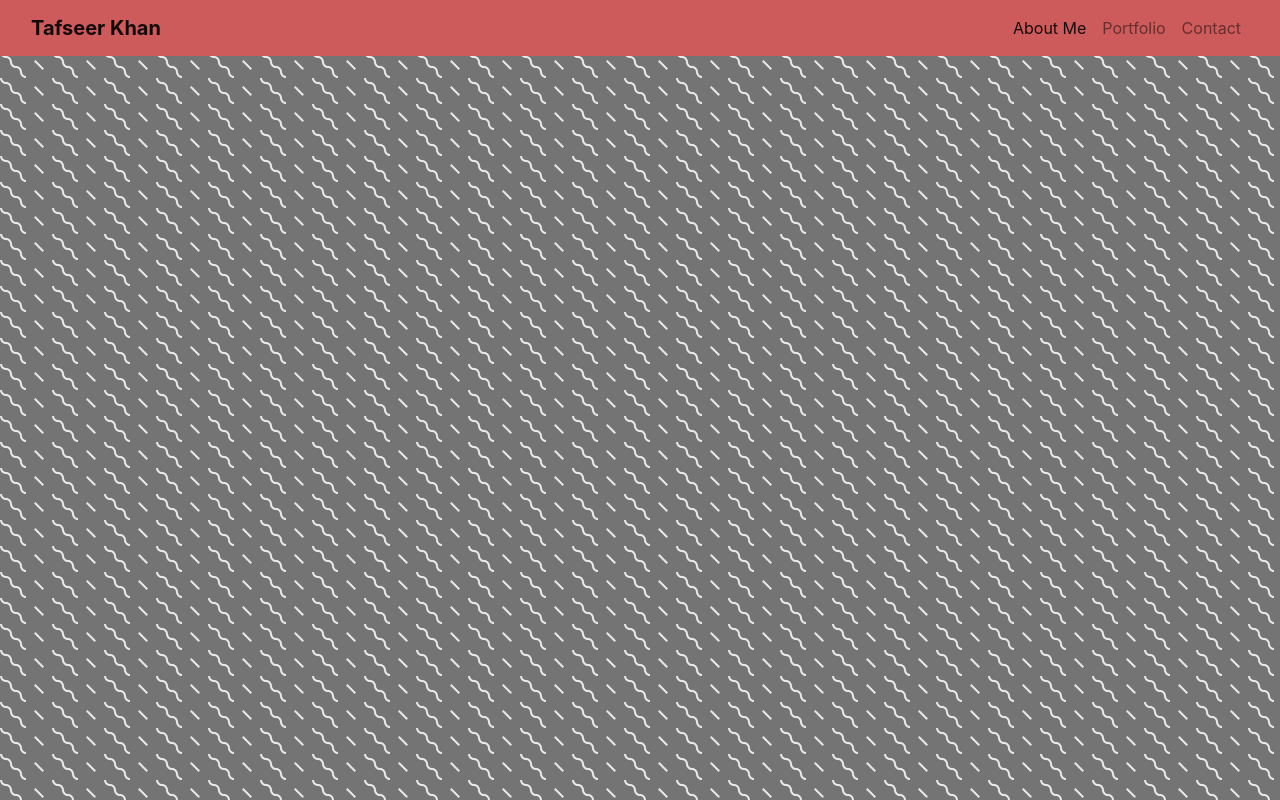
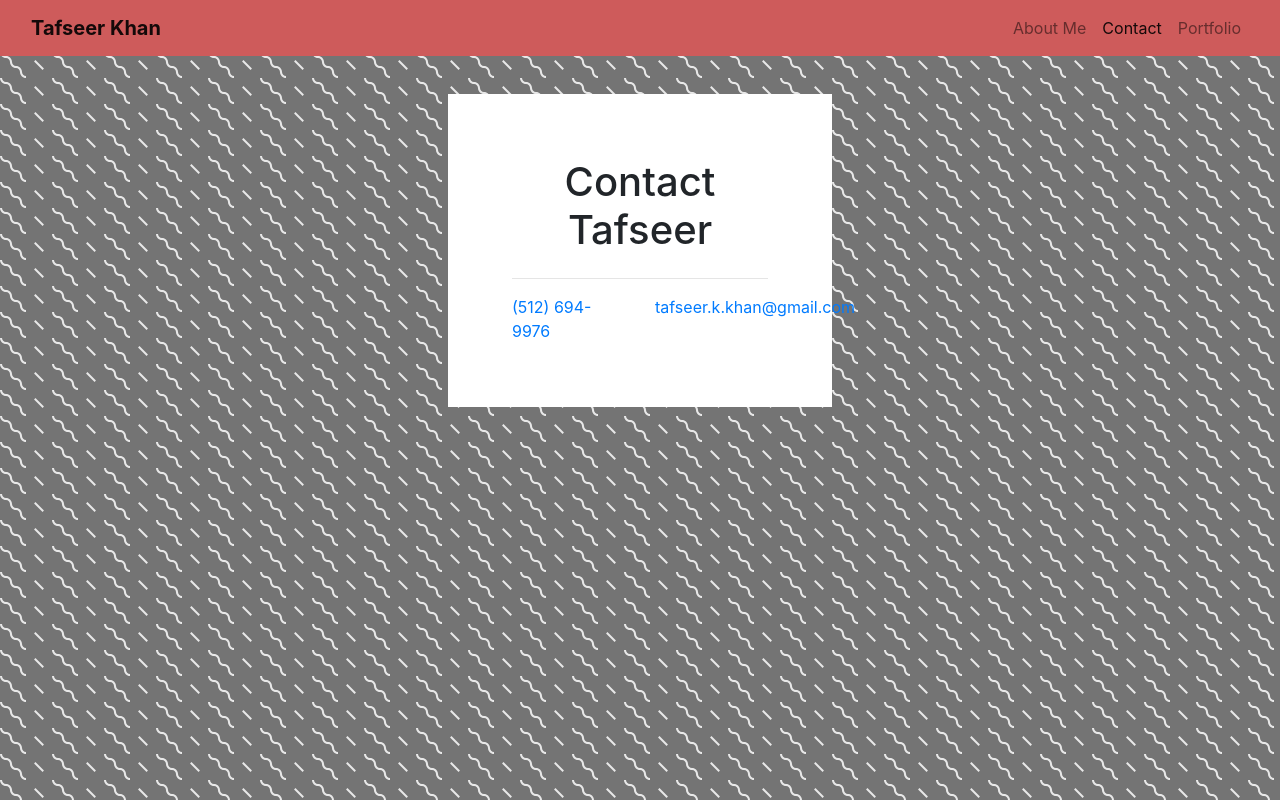
Before and after one commit to tafseer-khan/Reponsive-Portfolio, a plain HTML site: page contact.html in a window 1280 px wide. Drawn offline with nearby package versions, Linux system fonts and the light colour scheme.

Commit message:
Added rows and columns to contact inco

```diff
--- a/contact.html
+++ b/contact.html
@@ -8,9 +8,10 @@
     <script src="https://cdn.jsdelivr.net/npm/bootstrap@4.5.3/dist/js/bootstrap.bundle.min.js" integrity="sha384-ho+j7jyWK8fNQe+A12Hb8AhRq26LrZ/JpcUGGOn+Y7RsweNrtN/tE3MoK7ZeZDyx" crossorigin="anonymous"></script>
     <link rel="stylesheet" href="https://cdn.jsdelivr.net/npm/bootstrap@4.5.3/dist/css/bootstrap.min.css" integrity="sha384-TX8t27EcRE3e/ihU7zmQxVncDAy5uIKz4rEkgIXeMed4M0jlfIDPvg6uqKI2xXr2" crossorigin="anonymous">
     <link rel="stylesheet" href="css/style.css">
+    <link rel="stylesheet" href="css/style-2.css">
 
     <body>
-    <nav class="navbar navbar-expand-lg navbar-light bg-light">
+      <nav class="navbar navbar-expand-lg navbar-light bg-light">
         <div class="container-fluid">
           <a class="navbar-brand" href="#">Tafseer Khan</a>
           <button class="navbar-toggler" type="button" data-bs-toggle="collapse" data-bs-target="#navbarNav" aria-controls="navbarNav" aria-expanded="false" aria-label="Toggle navigation">
@@ -19,17 +20,34 @@
           <div class="collapse navbar-collapse" id="navbarNav">
             <ul class="navbar-nav  ml-auto">
               <li class="nav-item">
-                <a class="nav-link active" aria-current="page" href="index.html">About Me</a>
+                <a class="nav-link" aria-current="page" href="index.html">About Me</a>
+              </li>
+              <li class="nav-item">
+                <a class="nav-link active" href="contact.html">Contact</a>
               </li>
               <li class="nav-item">
                 <a class="nav-link" href="portfolio.html">Portfolio</a>
               </li>
-              <li class="nav-item">
-                <a class="nav-link" href="contact.html">Contact</a>
-              </li>
             </ul>
           </div>
         </div>
-      </nav>
+    </nav>
+      <section class="contactblk">
+        <div class="row">
+            <div class="col-lg-12">
+                <h1>Contact Tafseer</h1>
+            </div>
+        </div>
+        <hr class="divider">
+        <div class="row">
+            <div class="col-xl-6">
+              <a href="tel:512-694-9976">(512) 694-9976</a>
+            </div>
+            <div class="col-xl-6">
+              <a href="mailto:tafseer.k.khan@gmail.com" class="card-link">tafseer.k.khan@gmail.com</a>
+            </div>
+        </div>
+        </article>
+    </section>
 </body>
 </html>
--- a/css/style-2.css
+++ b/css/style-2.css
@@ -14,3 +14,11 @@ img{
     height:100%;
 
 }
+.contactblk{
+    background-color: white;
+    max-width: 30%;
+    height: 100%;
+    padding:5%;
+    margin:auto;
+    margin-top: 3%;
+}
```
Also changed, not shown: index.html (+9 -6 lines), portfolio.html (+3 -3 lines).
